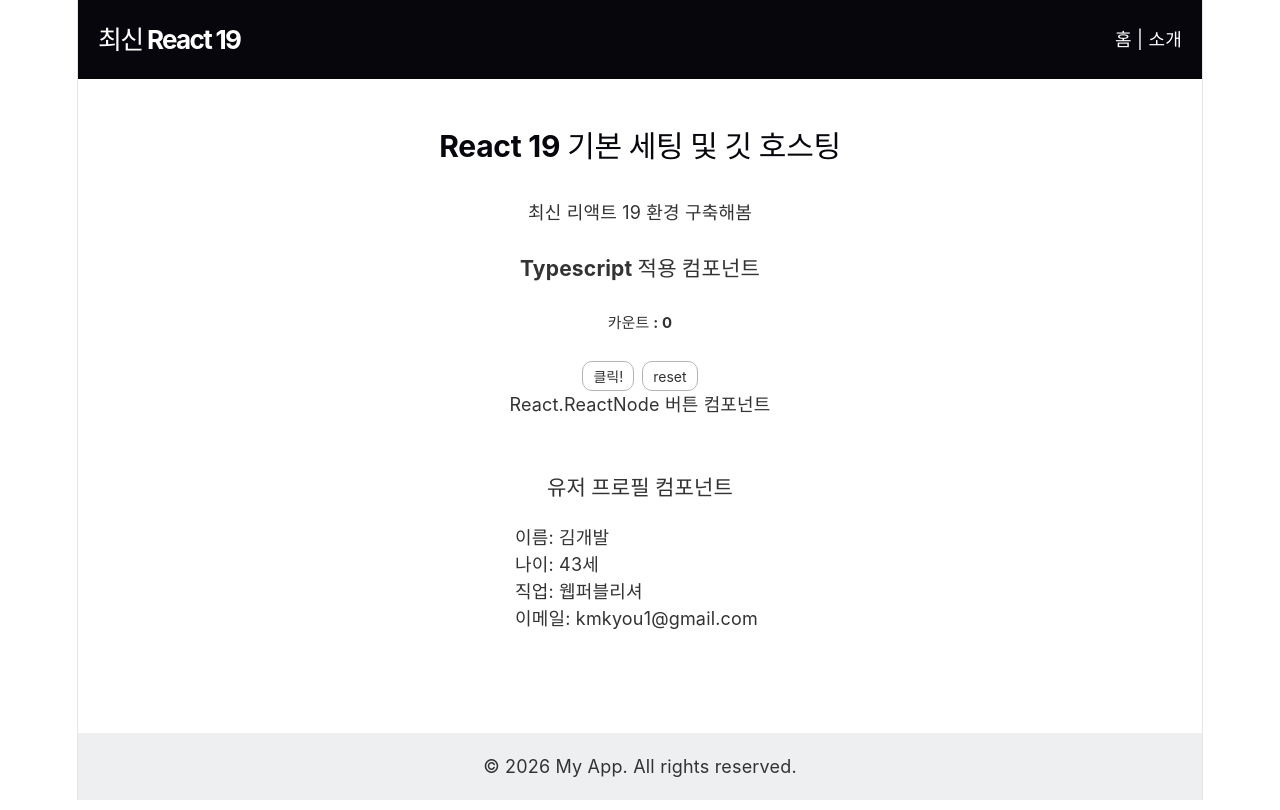
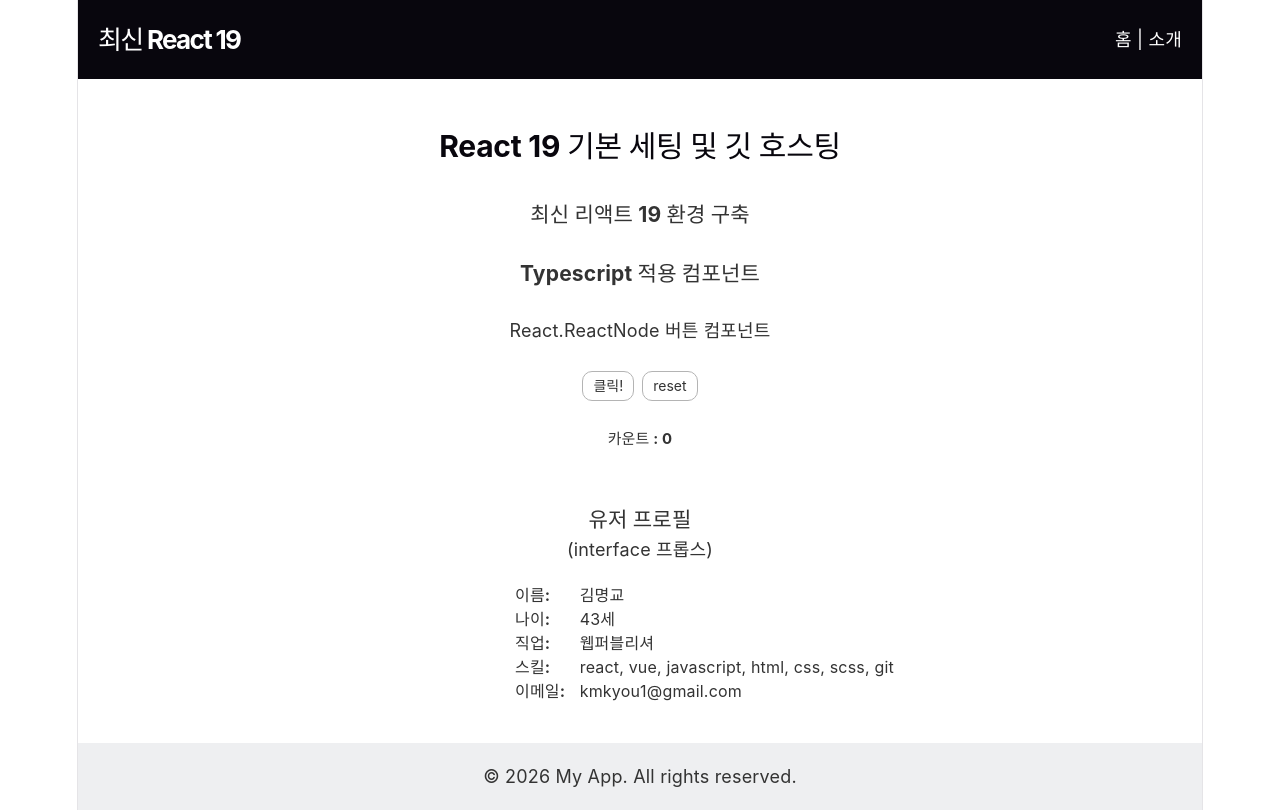
Before and after one commit to audrysla/my-react-app, a React (Vite) app: page / in a window 1280 px wide. Built offline with nearby package versions, Linux system fonts and the light colour scheme.

Commit message:
간단 정리

```diff
--- a/src/components/layout/Contents.tsx
+++ b/src/components/layout/Contents.tsx
@@ -16,22 +16,25 @@ export function Contents() {
   return (
     <main className="main-content">
       <h2>React 19 기본 세팅 및 깃 호스팅</h2><br/>
-      <p>
-        최신 리액트 19 환경 구축해봄
-      </p>
+      <h3>최신 리액트 19 환경 구축</h3>
       <br/>
       <h3>Typescript 적용 컴포넌트</h3><br/>
+      <p>React.ReactNode 버튼 컴포넌트</p>
+      <br/>
       <div>
-        <h5>카운트 : {count}</h5><br/>
         <Button onClick={handleClick}>클릭!</Button>
-        <Button onClick={reset}>reset</Button><br/>React.ReactNode 버튼 컴포넌트
+        <Button onClick={reset}>reset</Button>
       </div>
-      <br/><br/>
-      <h3>유저 프로필 컴포넌트</h3>
+      <br/>
+      <h5>카운트 : {count}</h5><br/>
+      <br/>
+      <h3>유저 프로필</h3>
+      <p>(interface 프롭스)</p>
       <UserProfile
-        name="김개발"
+        name="김명교"
         age={43}
         job="웹퍼블리셔"
+        skills="react, vue, javascript, html, css, scss, git"
         email="kmkyou1@gmail.com"/>
 
     </main>
--- a/src/components/member/UserProfile.tsx
+++ b/src/components/member/UserProfile.tsx
@@ -2,6 +2,7 @@ interface UserProfileProps {
   name: string;
   age: number;
   job: string;
+  skills: string;
   email: string;
 }
 
@@ -9,14 +10,16 @@ export function UserProfile({
   name,
   age,
   job,
+  skills,
   email
 }: UserProfileProps) {
   return (
     <div className="user-card">
-      <p>이름: {name}</p>
-      <p>나이: {age}세</p>
-      <p>직업: {job}</p>
-      <p>이메일: {email}</p>
+      <p><em>이름:</em> {name}</p>
+      <p><em>나이:</em> {age}세</p>
+      <p><em>직업:</em> {job}</p>
+      <p><em>스킬:</em> {skills}</p>
+      <p><em>이메일:</em> {email}</p>
     </div>
   );
 }
--- a/src/index.scss
+++ b/src/index.scss
@@ -144,6 +144,14 @@ h2{margin-top:30px;font-weight: bold;font-size:30px;}
   margin:20px auto;
   width:250px;
   text-align: left;
+  font-size:16px;
+  white-space: nowrap;
+  em{
+    width:60px;
+    display: inline-block;
+    font-weight: bold;
+    font-style: normal;
+  }
 }
 
 .custom-button{
```
